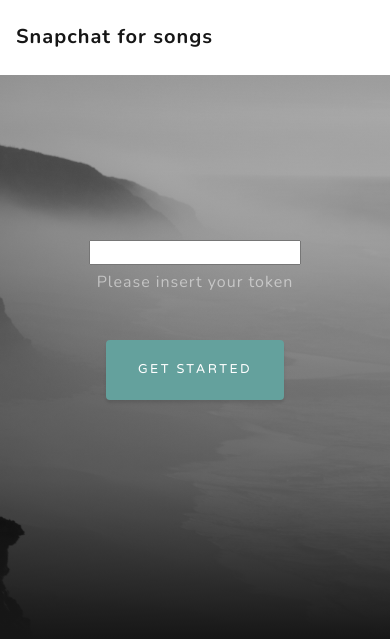
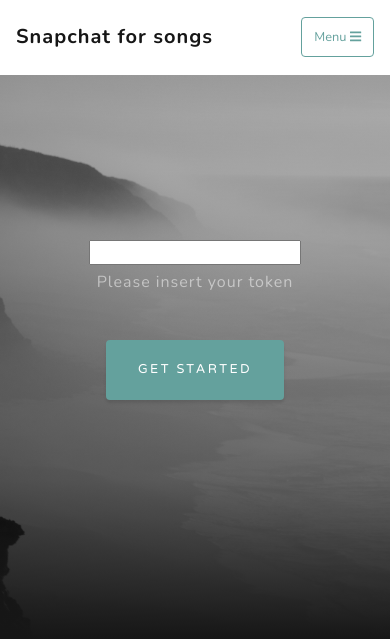
Before and after one commit to Cheetar/song_snapchat, a Django app: page / in a window 390 px wide. Shown: the top 639 px of the page. Run offline with Django 3.2, Linux system fonts and the light colour scheme; parts of the project's set-up code (start-up, migrations or seed data) failed here and were passed over; some libraries are stand-ins or nearby versions.

Commit message:
Fixed menu display on mobile and added contact to menu

```diff
--- a/web/app/song_snapchat/templates/main/base.html
+++ b/web/app/song_snapchat/templates/main/base.html
@@ -32,11 +32,20 @@
       <div class="container">
           <a class="navbar-brand js-scroll-trigger" href="{% url 'index' %}">Snapchat for songs</a>
 
+        <button class="navbar-toggler navbar-toggler-right" type="button" data-toggle="collapse" data-target="#navbarResponsive" aria-controls="navbarResponsive" aria-expanded="false" aria-label="Toggle navigation">
+          Menu
+          <i class="fas fa-bars"></i>
+        </button>
         <div class="collapse navbar-collapse" id="navbarResponsive">
           <ul class="navbar-nav ml-auto">
            <li class="nav-item">
              <a class="nav-link js-scroll-trigger" href="{% url 'add_snap' %}">
                <span class="glyphicon glyphicon-plus">Add snap</span>
+             </a>
+           </li>
+           <li class="nav-item">
+             <a class="nav-link js-scroll-trigger" href="mailto:contact@snapchatforsongs.com">
+               Contact
              </a>
            </li>
           </ul>
```
